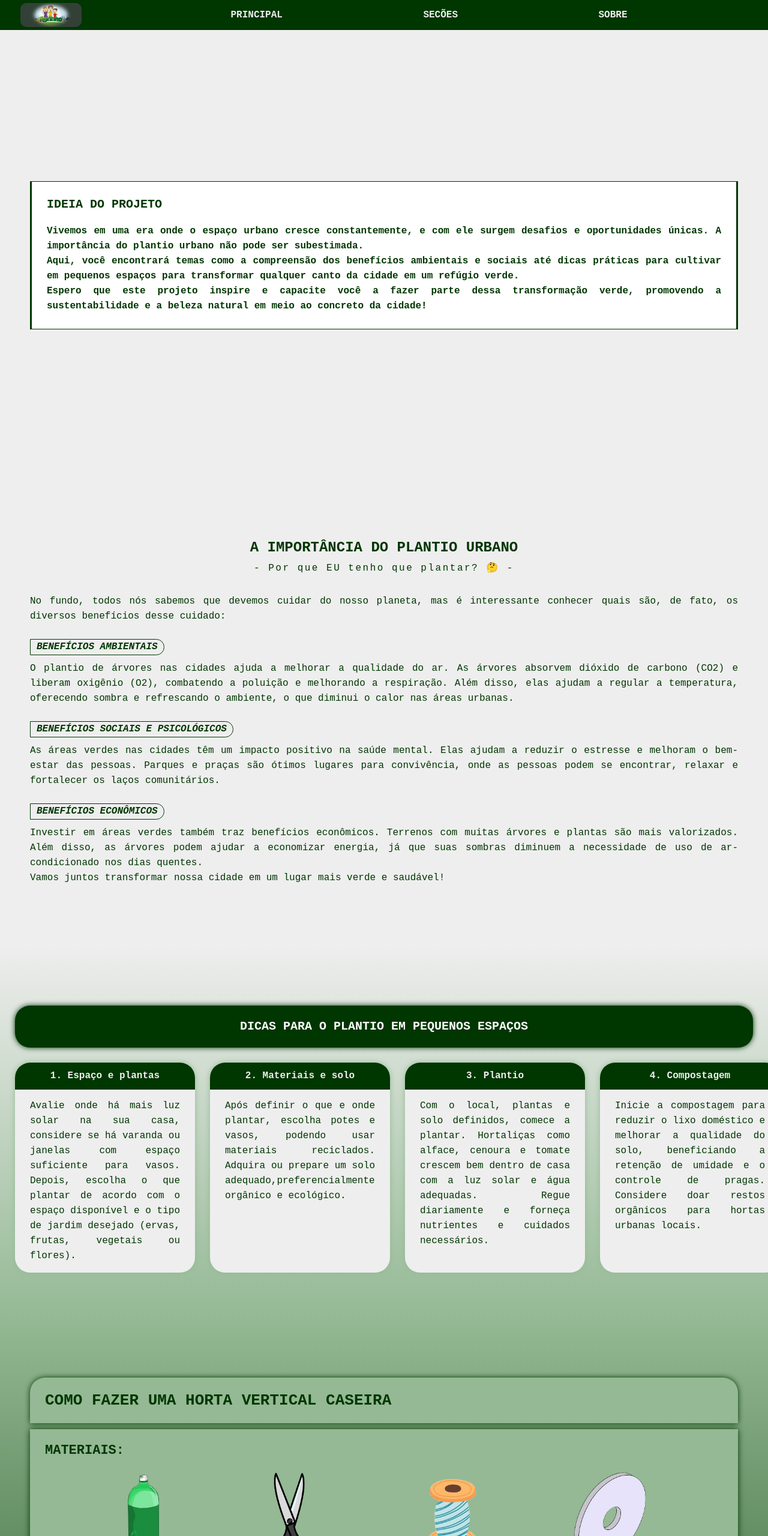
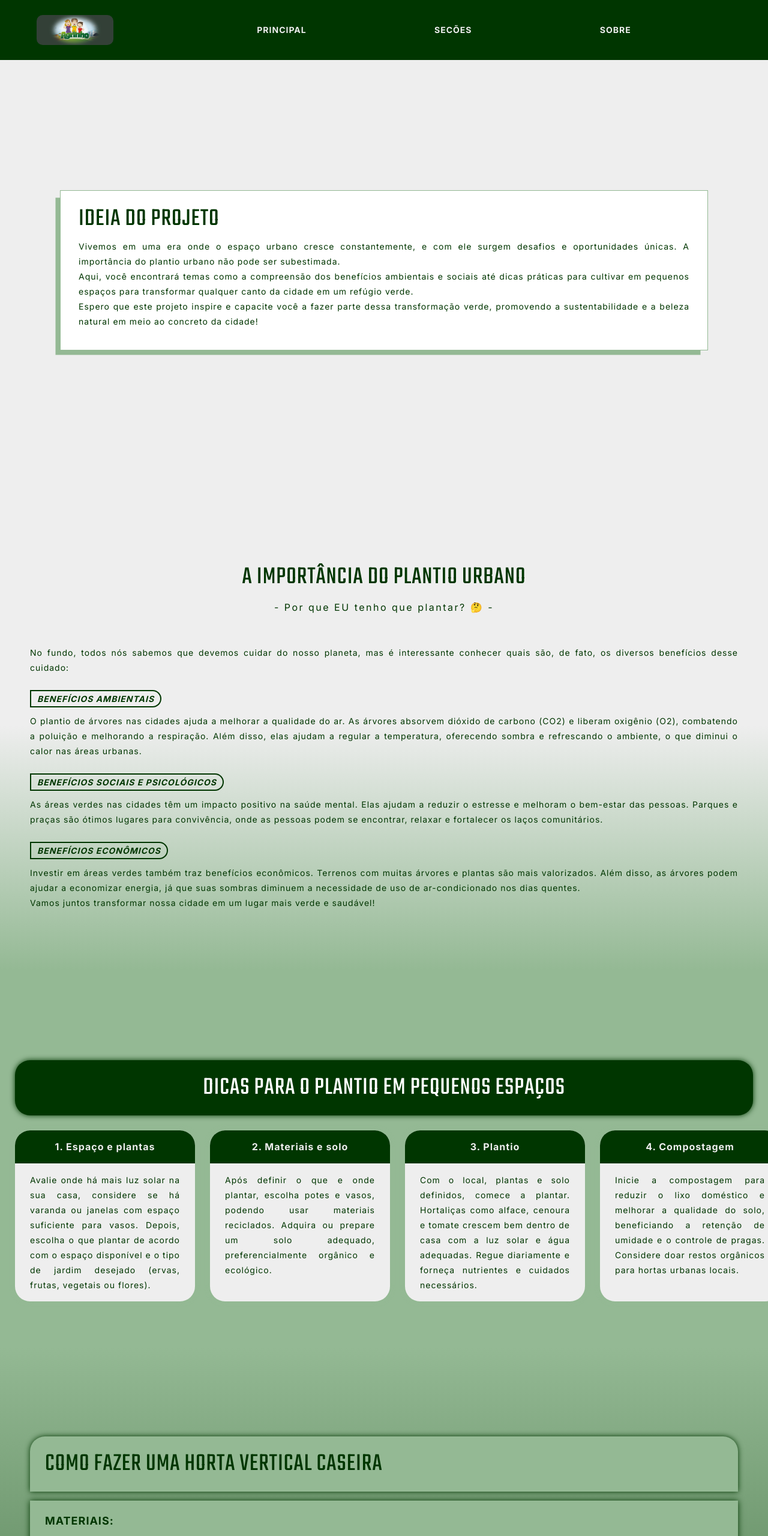
Before and after one commit to NicolasFelipe162/Projeto-Agrinho, a plain HTML site: page index.html in a window 1280 px wide. Shown: the top 2560 px of the page at 60% size. Drawn offline with Linux system fonts and the light colour scheme.

Commit message:
Ajustes e padronização de estilos e imagens.

```diff
--- a/index.html
+++ b/index.html
@@ -6,7 +6,7 @@
     <meta name="viewport" content="width=device-width, initial-scale=1.0">
     <link rel="stylesheet" href="reset.css">
     <link rel="stylesheet" href="style.css">
-    <title>Agrinho 2024</title>
+    <title>Agrinho 2024 | Nícolas Felipe</title>
 </head>
 
 <body>
@@ -108,7 +108,7 @@
                         <h4>2. Materiais e solo</h4>
 
                         <p>Após definir o que e onde plantar, escolha potes e vasos, podendo usar materiais reciclados.
-                            Adquira ou prepare um solo adequado,preferencialmente orgânico e ecológico.</p>
+                            Adquira ou prepare um solo adequado, preferencialmente orgânico e ecológico.</p>
                     </li>
 
                     <li>
@@ -144,27 +144,27 @@
                         <h4>Materiais:</h4>
                         <ul>
                             <li>
-                                <img id="imagem-garrafa-pet" src="IMG/garrafa-pet.png" alt="">
+                                <img id="imagem-garrafa-pet-nobg.png" src="IMG/garrafa-pet-nobg.png" alt="">
                                 <p>Garrafa pet</p>
                             </li>
                             <li>
-                                <img id="imagem-tesoura" src="IMG/tesoura.png" alt="">
+                                <img id="imagem-tesoura" src="IMG/tesoura-nobg.png" alt="">
                                 <p>Tesoura com ponta</p>
                             </li>
                             <li>
-                                <img id="imagem-barbante" src="IMG/barbante.png" alt="">
+                                <img id="imagem-barbante" src="IMG/barbante-nobg.png" alt="">
                                 <p>Barbante</p>
                             </li>
                             <li>
-                                <img id="imagem-arruela" src="IMG/arruela.png" alt="">
+                                <img id="imagem-arruela" src="IMG/arruelas.png" alt="">
                                 <p>Arroelas</p>
                             </li>
                         </ul>
                     </li>
                     <li>
                         <h4>01. Com a tesoura, corte a garrafa como indicado na imagem abaixo:</h4>
-                        <img src="IMG/tesoura.png" alt="">
-                        <img src="IMG/garrafa-pet.png" alt="">
+                        <img src="IMG/tesoura-nobg.png" alt="">
+                        <img src="IMG/garrafa-pet-nobg.png" alt="">
                     </li>
                     <li>
                         <p>[Falta conteúdo]</p>
--- a/style.css
+++ b/style.css
@@ -1,13 +1,14 @@
-@import url('https://fonts.googleapis.com/css2?family=Share+Tech&display=swap');
+@import url('https://fonts.googleapis.com/css2?family=Inter:wght@100..900&display=swap');
+@import url('https://fonts.googleapis.com/css2?family=Teko:wght@300..700&display=swap');
 
 :root{
-    --fonte-01: "Share Tech Mono", monospace;
+    --fonte-01: "Inter", sans-serif;
+    --fonte-02: "Teko", sans-serif;
 
     --teste: rgba(0, 0, 255, .25);
     --cor-01: #FFFFFF;
     --cor-02: #EEEEEE;
     --cor-03: #94b994;
-    /* --cor-04: #000000; */
     --cor-04: #003600;
 
 }
@@ -21,7 +22,9 @@ html{
     box-sizing: border-box;
     transition: .25s;
     color: var(--cor-04);
-    /* background-color: var(--teste); */
+    font-size: 14px;
+    letter-spacing: 1px;
+    /* background-color: var(--teste);    */
 }
 
 /* BODY */
@@ -45,18 +48,18 @@ header{
     top: 0;
     left: 0;
     width: 100vw;
-    height: 50px;
-    padding: 10px;
+    padding: 25px;
     background-color: var(--cor-04);
     display: flex;
     justify-content: space-between;
+    font-size: 14px;
     align-items: center;
     z-index: 1;
 }
 
 .logo{
-    height: 40px;
-    width: 150px;
+    height: 50px;
+    width: 200px;
     display: flex;
     justify-content: center;
     align-items: center;
@@ -68,7 +71,7 @@ header{
 }
 
 .navegacao{
-    width: calc(100% - 150px);
+    width: calc(100% - 200px);
 }
 
 .navegacao__links{
@@ -100,15 +103,16 @@ header{
 .links__item p:hover{
     opacity: .75;
     transform: translateX(5px);
+    font-weight: bold;
 }
 
 .item__menu{
     position: absolute;
     display: flex;
     flex-direction: column;
-    gap: 10px;
+    gap: 20px;
     background-color: var(--cor-04);
-    padding: 20px 10px 10px 10px;
+    padding: 40px 20px 20px 20px;
     border-radius: 10px;
     transform: translateX(170%);
     opacity: 0;
@@ -118,7 +122,7 @@ header{
 .item__menu::after{
     content: '';
     position: absolute;
-    top: 7px;
+    top: 33px;
     width: 20px;
     height: 20px;
     border-radius: 50%;
@@ -153,42 +157,43 @@ header{
 
 /* SECOES */
 section{
-    padding: 100px 0 50px 0 ;
+    padding: 150px 0 50px 0 ;
 }
 
 
 /* PRIMEIRA SECAO */
 .primeira-secao{
-    padding-left: 50px;
-    padding-right: 50px;
+    padding-left: 100px;
+    padding-right: 100px;
     height: 100vh;
     display: flex;
     align-items: center;
 }
 
 .primeira-secao__conteudo{
-    padding: 25px;
-    border: 1px solid var(--cor-04);
-    border-left: 3px solid var(--cor-04);
-    border-right: 3px solid var(--cor-04);
+    padding: 35px 30px;
+    border: 1px solid var(--cor-03);
     background-color: var(--cor-01);
+    box-shadow: -10px 10px 0 -2.5px var(--cor-03);
     line-height: 25px;
     text-align: justify;
-    color: var(--cor-04);
-    font-size: 16px;
-    font-weight: bold;
-    transition: .1s;
 }
 
 .primeira-secao__conteudo h2{
     text-transform: uppercase;
-    font-size: 20px;
+    font-size: 42px;
     margin-bottom: 20px;
+    font-family: var(--fonte-02);
 }
+
+/* .primeira-secao__conteudo > div{
+    color: var(--cor-02);
+} */
 
 /* SEGUNDA SECAO */
 .segunda-secao{
     background-color: var(--cor-02);
+    background-image: linear-gradient(var(--cor-02) 50%, var(--cor-03));
 }
 
 .segunda-secao__conteudo{
@@ -199,17 +204,17 @@ section{
 }
 
 .segunda-secao__conteudo h2{
-    font-size: 24px;
-    font-weight: bold;
+    font-family: var(--fonte-02);
+    font-size: 42px;
     text-transform: uppercase;
-    margin-bottom: 10px;
+    margin-bottom: 25px;
     text-align: center;
 }
 
 .segunda-secao__conteudo h3{
     font-size: 16px;
     letter-spacing: 2.5px;
-    margin-bottom: 30px;
+    margin-bottom: 50px;
     text-align: center;
 }
 .segunda-secao__conteudo h3::before,
@@ -222,7 +227,7 @@ section{
     font-style: italic;
     margin: 25px 0 10px 0;
     text-transform: uppercase;
-    border: 1px solid var(--cor-04);
+    border: 2px solid var(--cor-04);
     border-top-right-radius: 25px;
     border-bottom-right-radius: 25px;
     padding: 0 10px;
@@ -231,12 +236,11 @@ section{
 
 .segunda-secao__conteudo p{
     text-align: justify;
-    font-size: 16px;
 }
 
 /* TERCEIRA SECAO */
 .terceira-secao{
-    background-image: linear-gradient(var(--cor-02), var(--cor-03));
+    background-color: var(--cor-03);
 }
 
 /* .terceira-secao__conteudo{
@@ -245,9 +249,9 @@ section{
 .terceira-secao__conteudo h2{
     padding: 25px 50px;
     margin: 0 25px;
-    font-size: 20px;
+    font-size: 42px;
+    font-family: var(--fonte-02);
     text-transform: uppercase;
-    font-weight: bold;
     color: var(--cor-01);
     background-color: var(--cor-04);
     border-radius: 25px;
@@ -286,11 +290,12 @@ section{
 }
 
 .terceira-secao__conteudo__blocos li h4{
+    font-size: 16px;
     font-weight: bold;
     background-color: var(--cor-04);
     border-top-left-radius: 25px;
     border-top-right-radius: 25px;
-    padding: 10px 25px;
+    padding: 15px;
     color: var(--cor-02);
     text-align: center;
 }
@@ -309,10 +314,10 @@ section{
 }
 
 .quarta-secao__conteudo h2{
-    font-size: 26px;
-    font-weight: bold;
+    font-family: var(--fonte-02);
+    font-size: 42px;
     text-transform: uppercase;
-    margin-bottom: 10px;
+    margin-bottom: 15px;
     background-color: var(--cor-03);
     padding: 25px;
     box-shadow: 0 0 10px 0 var(--cor-04);
@@ -320,18 +325,16 @@ section{
 .quarta-secao__conteudo h2:first-child{
     border-top-left-radius: 25px;
     border-top-right-radius: 25px;
-
 }
 .quarta-secao__conteudo h2:last-child{
     border-bottom-left-radius: 25px;
     border-bottom-right-radius: 25px;
-
 }
 
 .quarta-secao__conteudo__blocos{
     display: flex;
     flex-direction: column;
-    gap: 10px;
+    gap: 15px;
 }
 
 .quarta-secao__conteudo__blocos > li{
@@ -341,9 +344,10 @@ section{
 }
 
 .quarta-secao__conteudo__blocos h4{
-    font-size: 22px;
+    /* font-family: var(--fonte-02); */
+    font-size: 18px;
+    font-weight: bold;
     text-transform: uppercase;
-    font-weight: bold;
     margin-bottom: 25px;
 }
 
@@ -358,12 +362,12 @@ section{
     gap: 10px;
     align-items: center;
 }
-.quarta-secao__conteudo__blocos li ul li:hover > p{
-    text-shadow: 0 0 5px var(--cor-04);
-    color: var(--cor-01);
+.quarta-secao__conteudo__blocos li ul li:hover{
+    filter: drop-shadow(0 0 5px var(--cor-01));
 }
 .quarta-secao__conteudo__blocos li ul li:hover > img{
     transform: rotate(10deg) scale(1.05);
+    scale: 1.05;
 }
 
 .quarta-secao__conteudo__blocos li ul li p{
```
Also changed, not shown: reset.css (+106 -19 lines), IMG/arruelas.png (added), IMG/barbante-nobg.png (added), IMG/garrafa-pet-nobg.png (added), IMG/tesoura-nobg.png (added).
